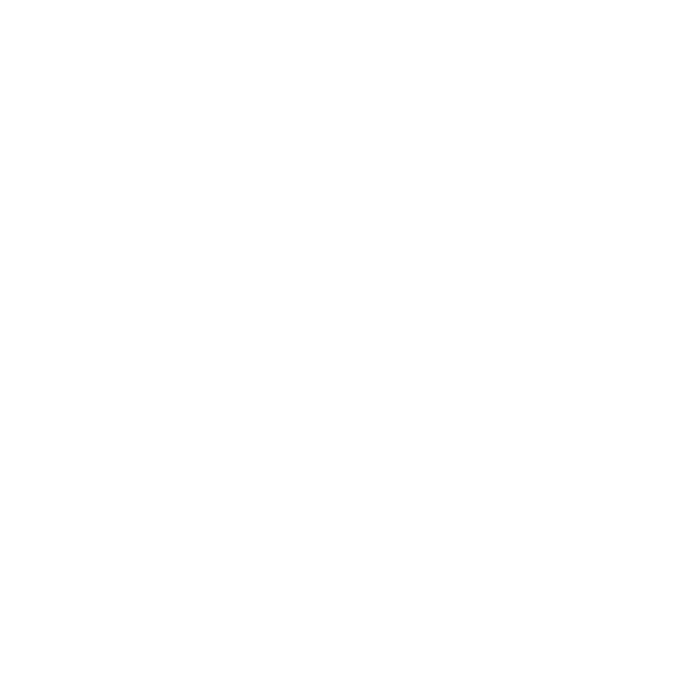
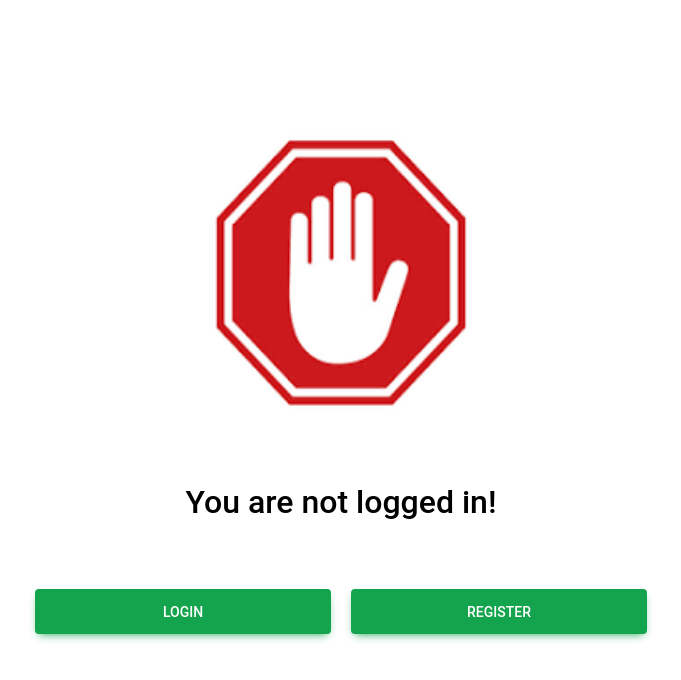
Before and after one commit to Afzalkhan377/CS411, a React (Create React App) app in the folder client/: page /ai in a window 1280 px wide. Before the commit this address had no page. Shown: the top 680 px of the page, without its empty margins (299-980 px from the left). Built offline with nearby package versions, Linux system fonts and the light colour scheme; no server answers.

Commit message:
fixing bugs

```diff
--- a/client/src/pages/AI.tsx
+++ b/client/src/pages/AI.tsx
@@ -1,7 +1,7 @@
 import React, {useState, useEffect} from 'react';
 import { User } from '../types';
 import Client from '../Client';
-import './styles.css';
+
 import {
     MDBNavbar, MDBNavbarToggler, MDBNavbarNav, MDBNavbarItem, MDBNavbarLink,
     MDBBtn, MDBIcon, MDBCard, MDBRow, MDBRadio, MDBCardBody, MDBInput, MDBContainer
--- a/client/src/router.tsx
+++ b/client/src/router.tsx
@@ -1,12 +1,14 @@
 import { BrowserRouter, Routes, Route } from "react-router-dom";
 import Home from "./pages/Home";
 import Registration from "./pages/Registration";
+import AI from "./pages/AI";
 const Router = () => {
   return (
     <BrowserRouter>
       <Routes>
        <Route path = "/" element={<Home />} />
        <Route path = "/register" element={<Registration />} />
+       <Route path = "/ai" element={<AI/>} />
       </Routes>
     </BrowserRouter>
   );
```
Also changed, not shown: client/src/pages/images/not-logged-in.png (added).
